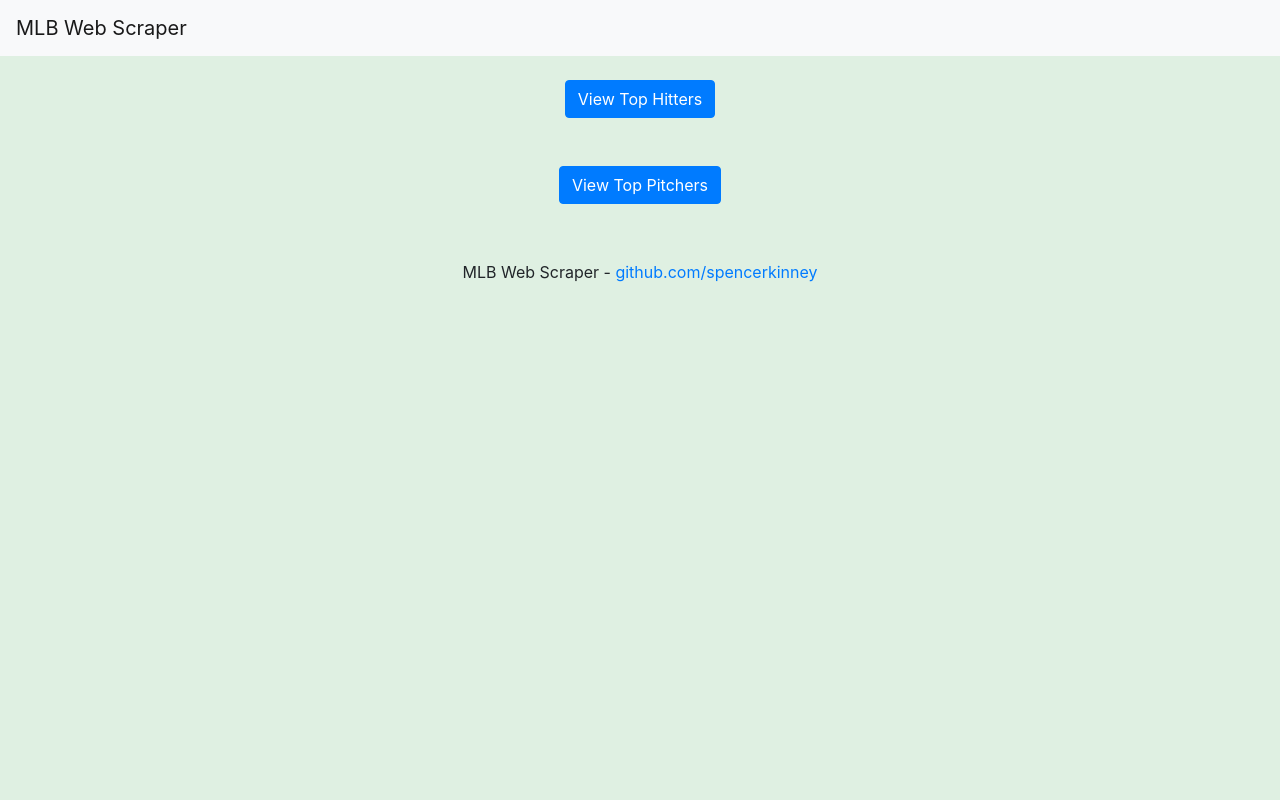
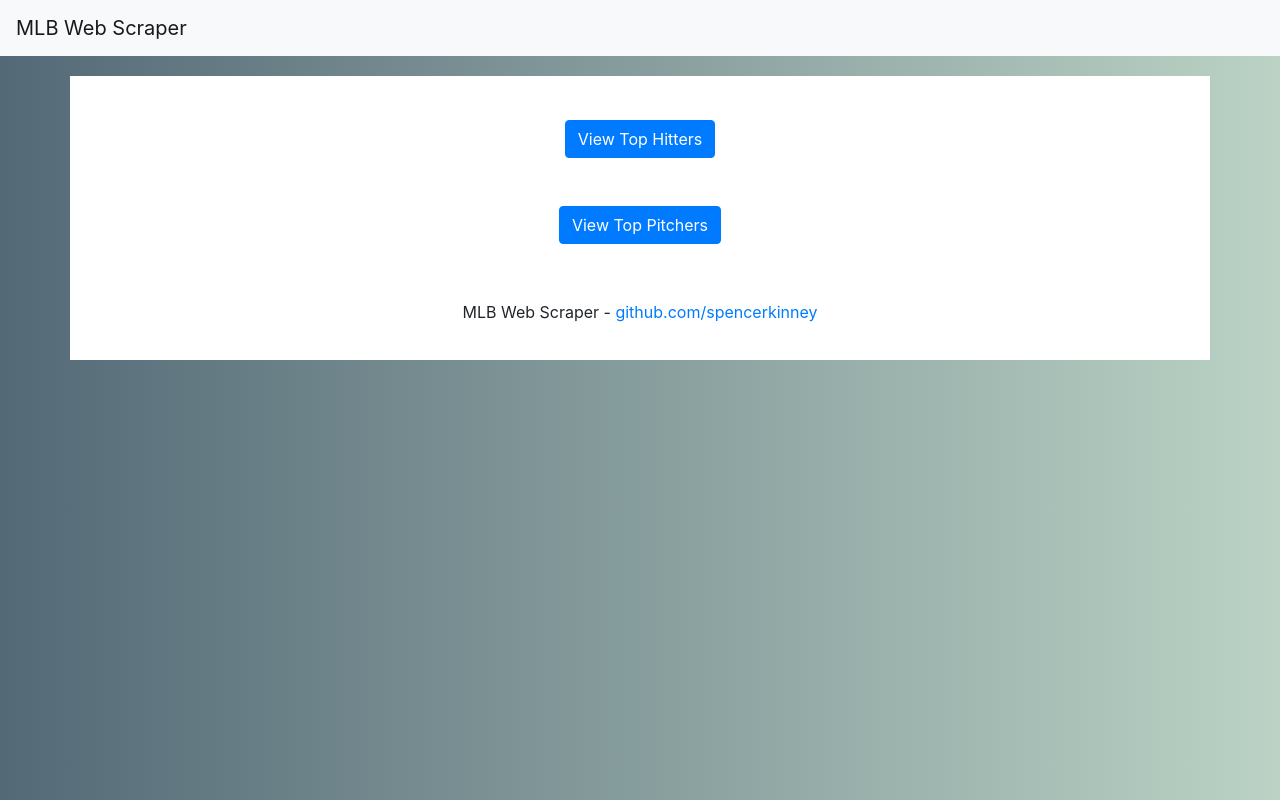
Before and after one commit to spencerkinney/mlb-web-scraper, a Django app: page / in a window 1280 px wide. Run offline with Django 3.2, Linux system fonts and the light colour scheme; some libraries are stand-ins or nearby versions.

Commit message:
Added new CSS page styling

```diff
--- a/sports_scraper/sports_scraper/templates/index.html
+++ b/sports_scraper/sports_scraper/templates/index.html
@@ -1,24 +1,47 @@
 {% include "header.html" %}
-<style type="text/css">
-  body { background: #DFF0E2 !important; } /* Adding !important forces the browser to overwrite the default style applied by Bootstrap */
+
+<style>
+
+body {
+  background: #BBD2C5;  /* fallback for old browsers */
+  background: -webkit-linear-gradient(to right, #536976, #BBD2C5);  /* Chrome 10-25, Safari 5.1-6 */
+  background: linear-gradient(to right, #536976, #BBD2C5); /* W3C, IE 10+/ Edge, Firefox 16+, Chrome 26+, Opera 12+, Safari 7+ */
+}
+
+  div.container {
+    background :#fff;
+    padding: 20px;
+    margin-top: 20px;
+    margin-bottom: 20px;
+}
+
 </style>
+
+
 <body>
+<center>
+
   <div class="container">
   {% if not hitters_list %}
     <br>
-      <center>
+
         <button onclick="location.href='{% url 'hitters' %}'" type="button" class="btn btn-primary">View Top Hitters</button>
-      </center>
+
+    <br>
     <br>
   {% endif %}
+
   {% if not pitchers_list %}
     <br>
-      <center>
+
         <button onclick="location.href='{% url 'pitchers' %}'" type="button" class="btn btn-primary">View Top Pitchers</button>
-      </center>
+
+    <br>
     <br>
   {% endif %}
-  <center>
+
+
+
     <table class="table table-dark">
       {% if hitters_list %}
       <thead>
@@ -74,8 +97,9 @@
         {% endfor %}
       </tbody>
     </table>
-  </center>
+  {% include 'footer.html' %}
   </div>
+
+
+</center>
 </body>
-
-{% include 'footer.html' %}
```
